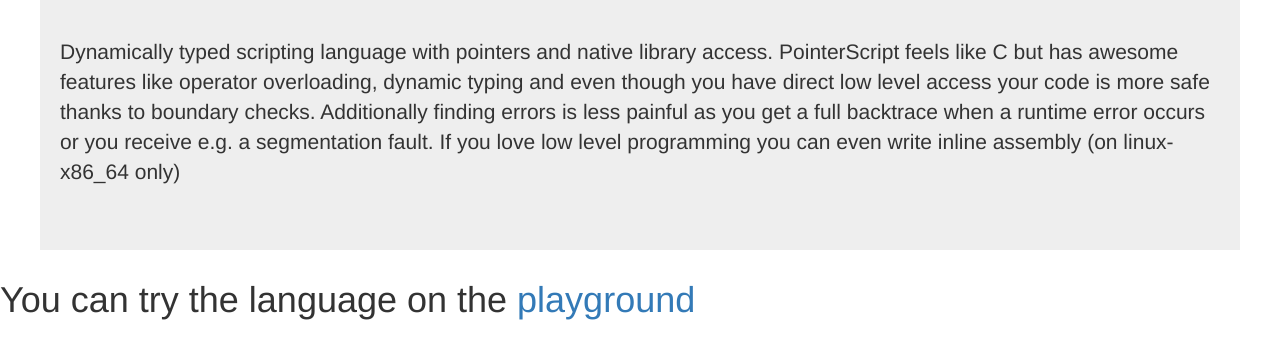
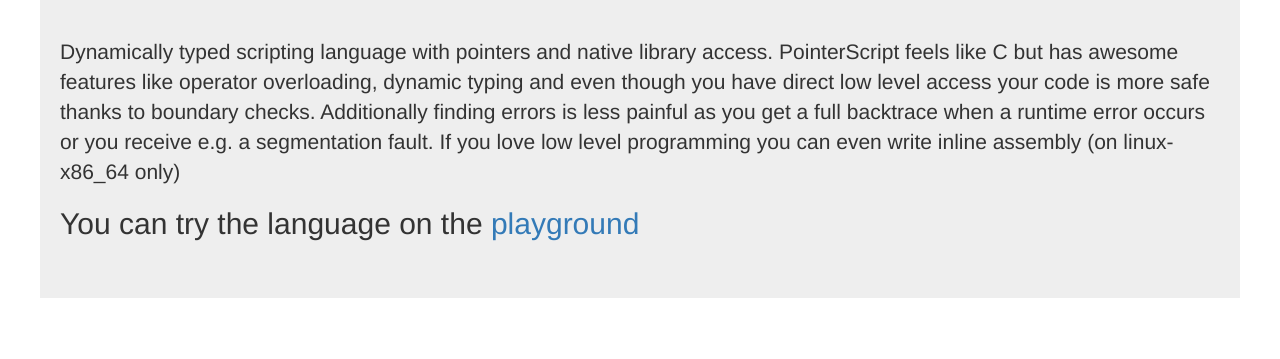
Before and after one commit to M4GNV5/pointerscript.org, a plain HTML site: page index.html in a window 1280 px wide. Shown: the part 171-530 px from the top of the page. Drawn offline with nearby package versions, Linux system fonts and the light colour scheme.

Commit message:
move the playground link into the jumbotron

```diff
--- a/index.html
+++ b/index.html
@@ -22,8 +22,8 @@
     </div>
     <div class="jumbotron">
       <p>Dynamically typed scripting language with pointers and native library access. PointerScript feels like C but has awesome features like operator overloading, dynamic typing and even though you have direct low level access your code is more safe thanks to boundary checks. Additionally finding errors is less painful as you get a full backtrace when a runtime error occurs or you receive e.g. a segmentation fault. If you love low level programming you can even write inline assembly (on linux-x86_64 only)</p>
+	  <h2>You can try the language on the <a href="play/index.html">playground</a></h2>
     </div>
-    <h1>You can try the language on the <a href="play/index.html">playground</a></h1>
 
 
 
```
